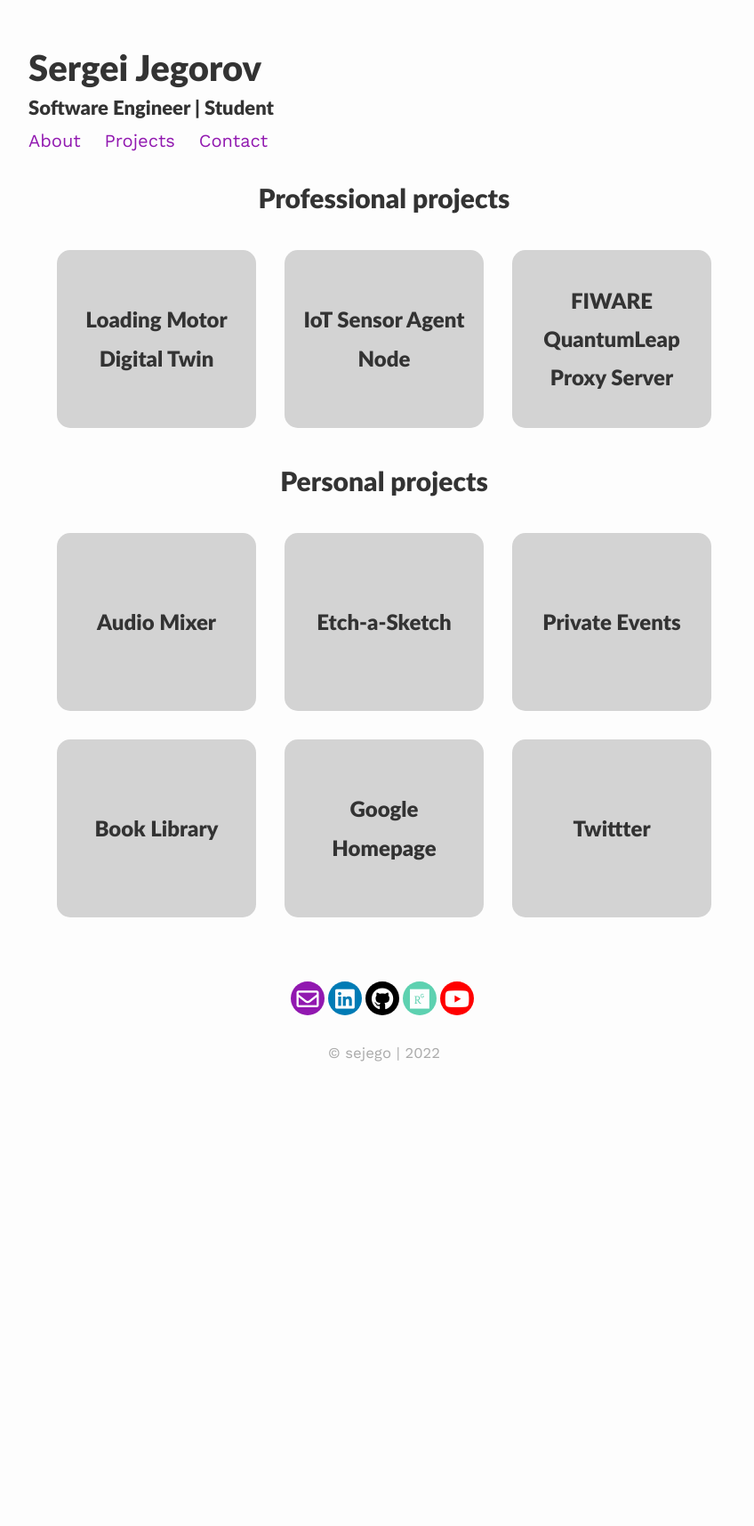
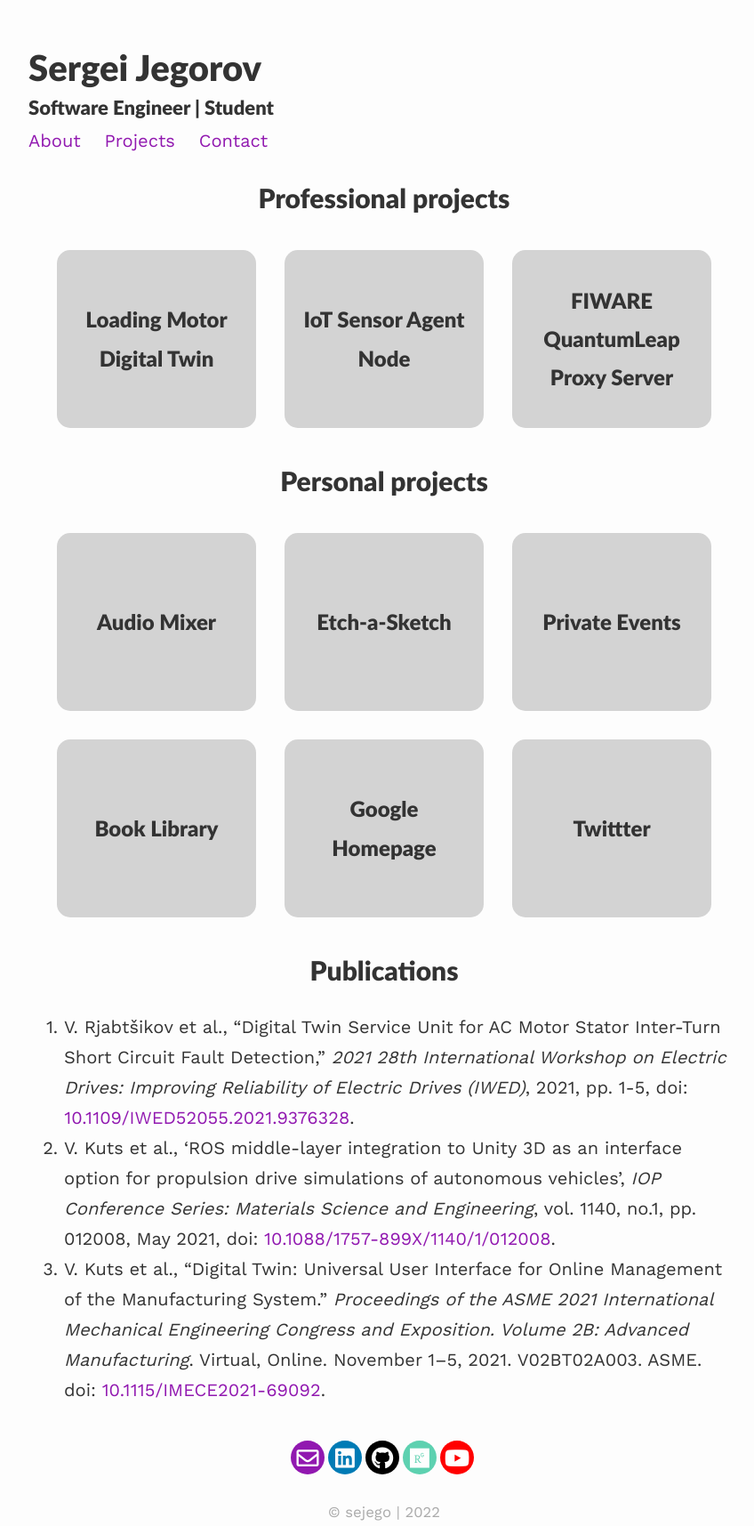
Before and after one commit to sejego/sejego, a Jekyll site: the page built from _pages/projects.md, in a window 1280 px wide. Shown: the whole page at 89% size, without its empty margins (208-1056 px from the left). Built offline with Jekyll 4.4.1, drawn with Linux system fonts in a browser that asks for light colours; nearby versions of some CDN libraries; before the commit the page ends 1199 px from its top, so only the background shows below that.

Commit message:
add publications list to projects

```diff
--- a/_pages/projects.md
+++ b/_pages/projects.md
@@ -79,3 +79,9 @@ published: true
 	</div>
 
 </div>
+
+<h2 style="text-align: center;">Publications</h2>
+
+1. V. Rjabtšikov et al., "Digital Twin Service Unit for AC Motor Stator Inter-Turn Short Circuit Fault Detection," *2021 28th International Workshop on Electric Drives: Improving Reliability of Electric Drives (IWED)*, 2021, pp. 1-5, doi: [10.1109/IWED52055.2021.9376328](https://doi.org/10.1109/IWED52055.2021.9376328).
+2. V. Kuts et al., ‘ROS middle-layer integration to Unity 3D as an interface option for propulsion drive simulations of autonomous vehicles’, *IOP Conference Series: Materials Science and Engineering*, vol. 1140, no.1, pp. 012008, May 2021, doi: [10.1088/1757-899X/1140/1/012008](https://doi.org/10.1088/1757-899X/1140/1/012008).
+3. V. Kuts et al., "Digital Twin: Universal User Interface for Online Management of the Manufacturing System." *Proceedings of the ASME 2021 International Mechanical Engineering Congress and Exposition. Volume 2B: Advanced Manufacturing*. Virtual, Online. November 1–5, 2021. V02BT02A003. ASME. doi: [10.1115/IMECE2021-69092](https://doi.org/10.1115/IMECE2021-69092).
```
